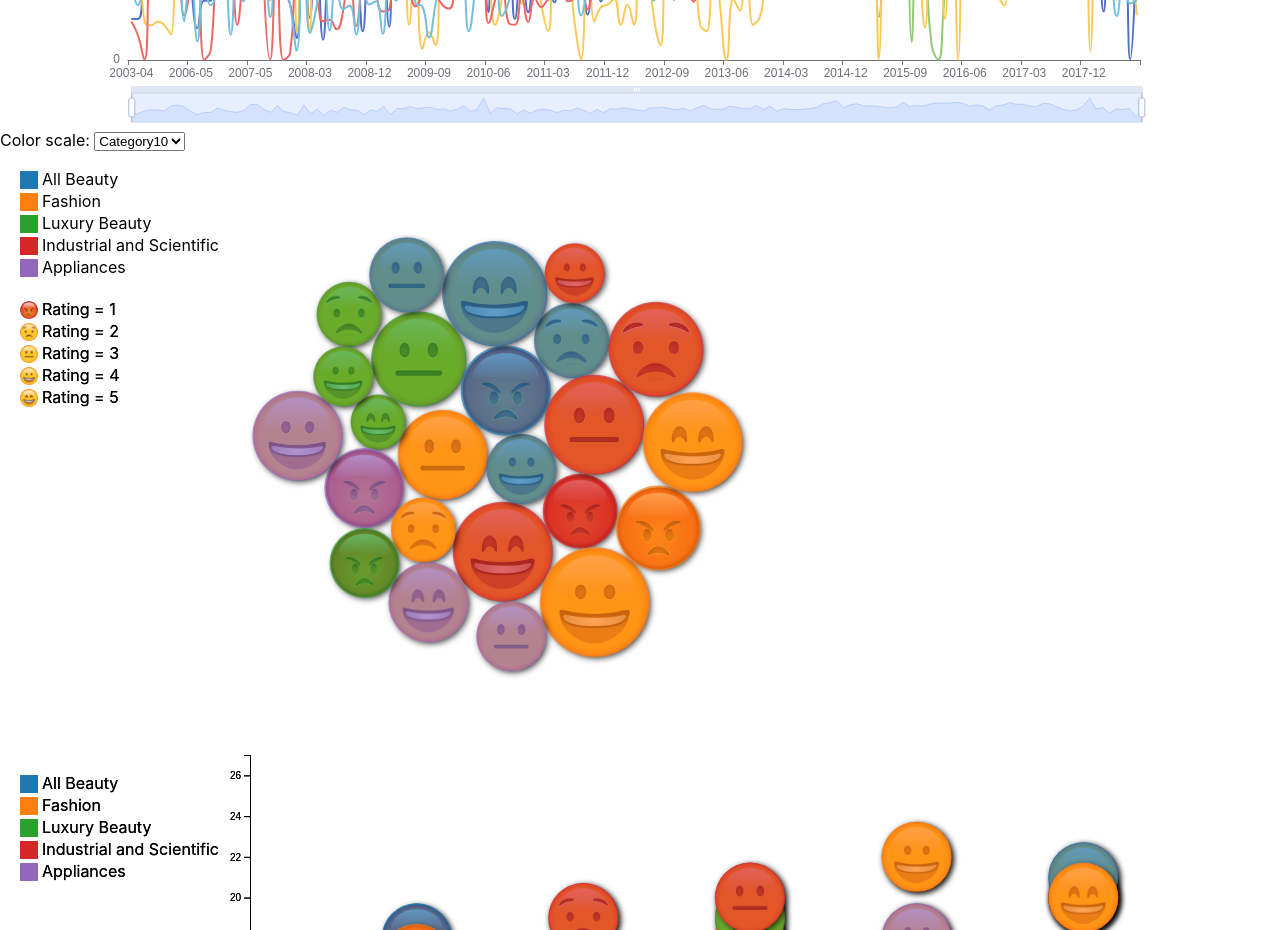
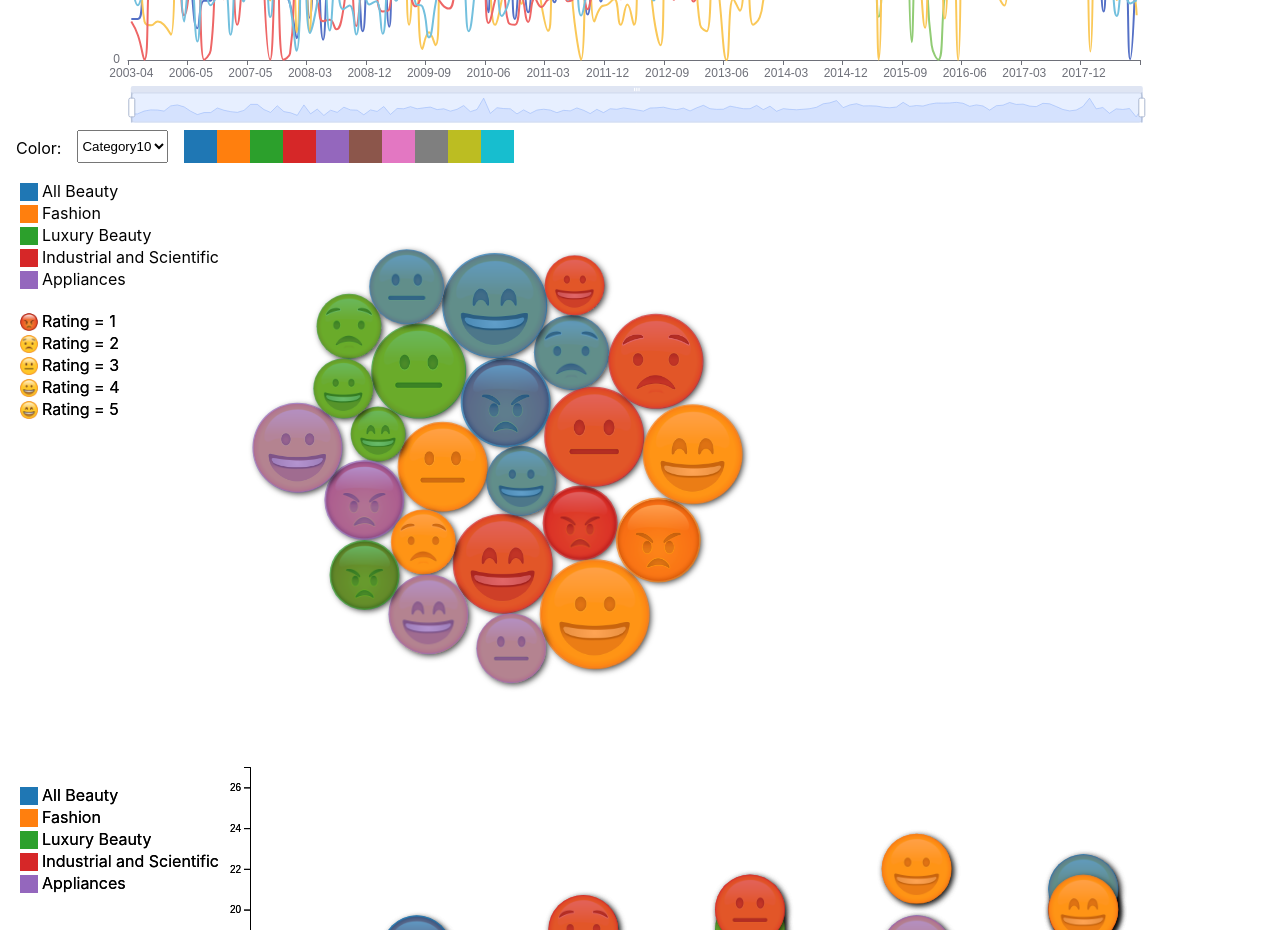
Before and after one commit to SiyuAn166/vamazon, a React (Create React App) app: page / in a window 1280 px wide. Shown: the part 1400-2330 px from the top of the page. Built offline with nearby package versions, Linux system fonts and the light colour scheme.

Commit message:
ColorSelector component

```diff
--- a/src/App.js
+++ b/src/App.js
@@ -13,7 +13,6 @@ import dBubble from './data/BubbleChart.json';
 import BubbleText from './charts/BubbleText';
 import tBubble from './data/BubbleText.json';
 import XYBubble from './charts/XYBubble';
-
 
 
 function App() {
--- a/src/charts/Bubble.js
+++ b/src/charts/Bubble.js
@@ -1,5 +1,6 @@
 import React, { useEffect, useRef, useState } from 'react';
 import * as d3 from 'd3';
+import ColorSelector from './ColorSelector';
 
 
 const importAll = (requireContext) => requireContext.keys().map(requireContext);
@@ -129,6 +130,8 @@ const drawLegend = (svg, color) => {
 
 }
 
+
+
 const D3BubbleChart = ({ data }) => {
     const width = 1000;
     const height = 600;
@@ -136,25 +139,11 @@ const D3BubbleChart = ({ data }) => {
 
     const nodes = data.nodes;
     const links = data.links;
+
     const [colorScheme, setColorScheme] = useState(d3.schemeCategory10);
-    const colorChange = (e) => {
-        const selectedValue = e.target.value;
-        const colorMappings = {
-            Category10: d3.schemeCategory10,
-            Accent: d3.schemeAccent,
-            Dark2: d3.schemeDark2,
-            Paired: d3.schemePaired,
-            Pastel1: d3.schemePastel1,
-            Pastel2: d3.schemePastel2,
-            Set1: d3.schemeSet1,
-            Set2: d3.schemeSet2,
-            Set3: d3.schemeSet3,
-            Tableau10: d3.schemeTableau10,
-        };
-
-        const selectedColor = colorMappings[selectedValue];
-        setColorScheme(selectedColor);
-    }
+    const getColor = (colorSc) => {
+        setColorScheme(colorSc);
+    };
 
     useEffect(() => {
         const svg = d3.select(svgRef.current);
@@ -249,7 +238,6 @@ const D3BubbleChart = ({ data }) => {
                 d3.select('.hover-on').style('display', 'none').remove();
             }
 
-
             function onDragStart(event, d) {
                 simulation.alpha(1).restart();
                 d.fx = d.x;
@@ -287,19 +275,7 @@ const D3BubbleChart = ({ data }) => {
     return (
         <div style={{ width: '100%', position: 'relative' }} id='bubble'>
             <div>
-                <span>Color scale: </span>
-                <select onChange={colorChange}>
-                    <option value="Category10">Category10</option>
-                    <option value="Accent">Accent</option>
-                    <option value="Dark2">Dark2</option>
-                    <option value="Paired">Paired</option>
-                    <option value="Pastel1">Pastel1</option>
-                    <option value="Pastel2">Pastel2</option>
-                    <option value="Set1">Set1</option>
-                    <option value="Set2">Set2</option>
-                    <option value="Set3">Set3</option>
-                    <option value="Tableau10">Tableau10</option>
-                </select>
+                <ColorSelector onSelect={getColor} />
             </div>
             <svg ref={svgRef} width="100%" key={colorScheme.join('')}>
             </svg>
--- /dev/null
+++ b/src/charts/ColorSelector.js
@@ -0,0 +1,61 @@
+import React, { useEffect, useState } from 'react';
+import * as d3 from 'd3';
+
+const colorMappings = {
+  Category10: d3.schemeCategory10,
+  Accent: d3.schemeAccent,
+  Dark2: d3.schemeDark2,
+  Paired: d3.schemePaired,
+  Pastel1: d3.schemePastel1,
+  Pastel2: d3.schemePastel2,
+  Set1: d3.schemeSet1,
+  Set2: d3.schemeSet2,
+  Set3: d3.schemeSet3,
+  Tableau10: d3.schemeTableau10,
+};
+
+const ColorSelector = ({ onSelect }) => {
+  const [selectedColor, setSelectedColor] = useState('Category10');
+
+  useEffect(() => {
+    onSelect(colorMappings[selectedColor]);
+  }, [selectedColor, onSelect]);
+
+  const handleChange = (e) => {
+    setSelectedColor(e.target.value);
+  };
+
+  const colorSchemeOptions = Object.keys(colorMappings);
+
+  return (
+    <div style={{ display: 'flex' }}>
+      <div style={{ display: 'flex' }}>
+        <div style={{ padding:'0.5rem 1rem 0 1rem' }}>Color: </div>
+        <select value={selectedColor} onChange={handleChange}>
+          {/* <option value="">Select a color scheme</option> */}
+          {colorSchemeOptions.map((scheme) => (
+            <option key={scheme} value={scheme}>
+              {scheme}
+            </option>
+          ))}
+        </select>
+      </div>
+      <div>
+        {selectedColor && (
+          <div style={{ paddingLeft: '30px' }}>
+            <svg
+              viewBox={`0 0 ${colorMappings[selectedColor].length} 1`}
+              style={{ display: 'block', width: `${colorMappings[selectedColor].length * 33}px`, height: '33px', margin: '0 -14px', cursor: 'pointer' }}
+            >
+              {colorMappings[selectedColor].map((c, i) => (
+                <rect key={i} x={i} width={1} height={1} fill={c} />
+              ))}
+            </svg>
+          </div>
+        )}
+      </div>
+    </div>
+  );
+};
+
+export default ColorSelector;
```
Also changed, not shown: src/css/ColorSelect.css (added, +26 -0 lines).
